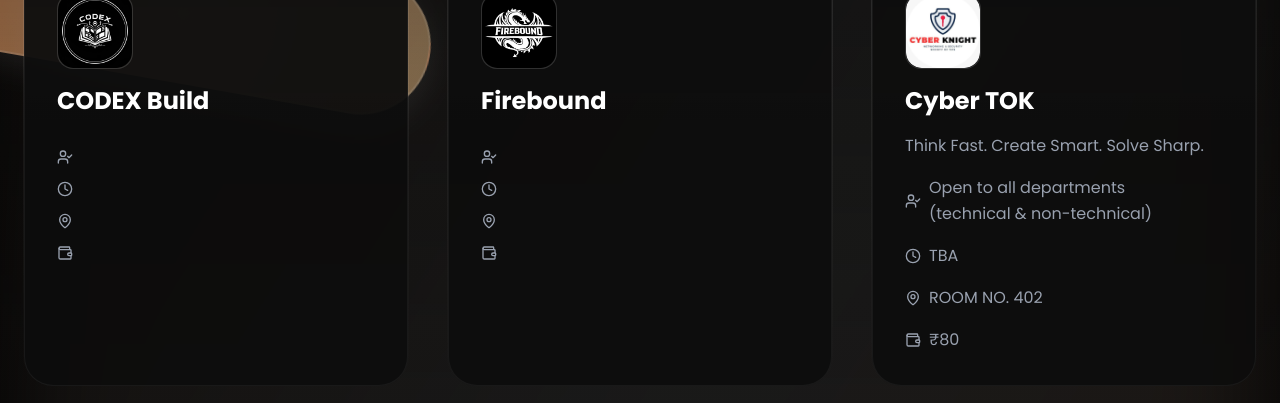
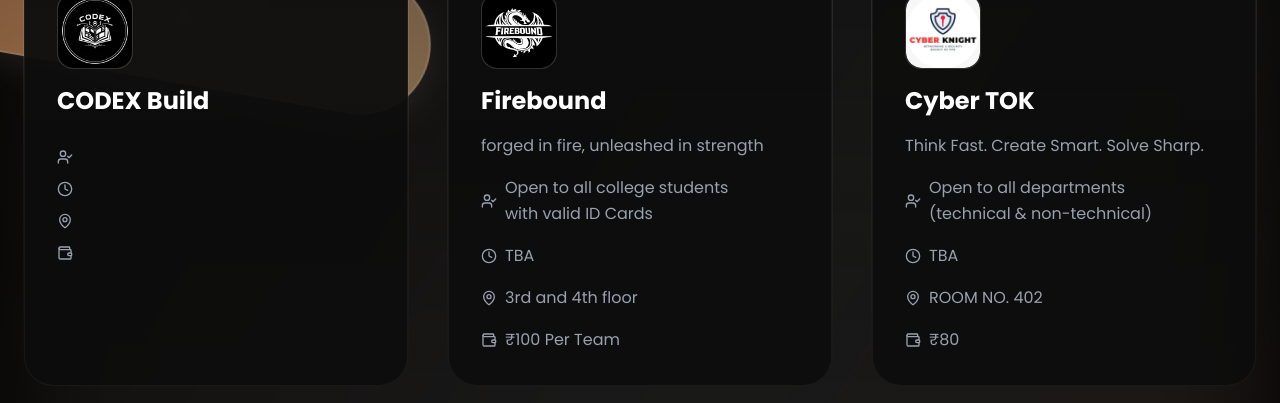
Before and after one commit to alfacodingclub/Tech-samaaroh-2026, a Next.js app: page / in a window 1280 px wide. Shown: the part 1380-1783 px from the top of the page. Built offline with nearby package versions, Linux system fonts and the light colour scheme.

Commit message:
firebound card compleated

```diff
--- a/app/events/[id]/page.jsx
+++ b/app/events/[id]/page.jsx
@@ -51,7 +51,7 @@ const eventData = {
   "fire-bound": {
     id: "fire-bound",
     name: "Firebound",
-    fees: "₹ 100 Per Team",
+    fees: "₹100 Per Team",
     deadline: "TBA",
     tagline: "forged in fire, unleashed in strength",
     timing: "February 20, TBA",
--- a/components/Events.jsx
+++ b/components/Events.jsx
@@ -41,11 +41,11 @@ const Events = ({ id = "events" }) => {
     {
       id: "fire-bound",
       name: "Firebound",
-      desc: "",
-      Eligibility: "",
-      time: "",
-      Venue: "",
-      fees:"",
+      desc: "forged in fire, unleashed in strength",
+      Eligibility: "Open to all college students with valid ID Cards",
+      time: "TBA",
+      Venue: "3rd and 4th floor",
+      fees:"₹100 Per Team",
       img: "/WebAssets/WhatsApp Image 2026-01-23 at 6.35.51 PM.jpeg",
       color: "from-red-600",
       link: "/events/fire-bound",
```
